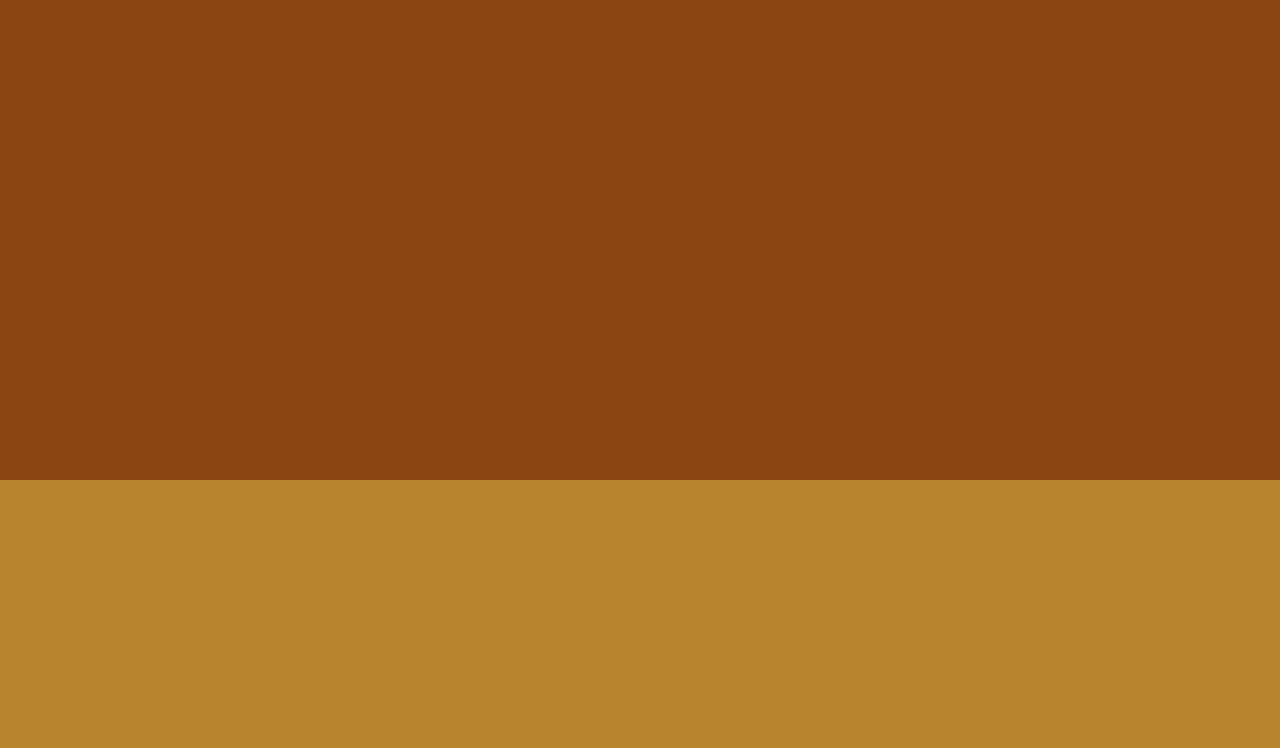
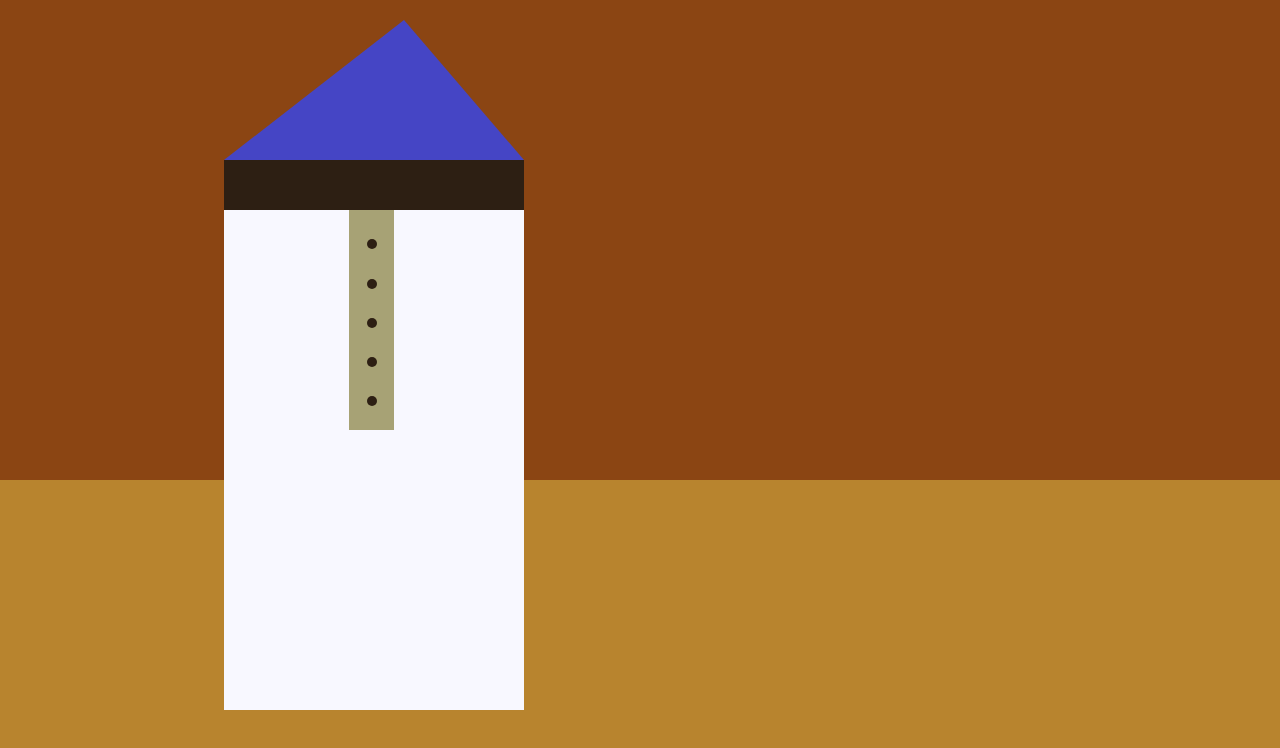
Before and after one commit to nikolas-AI/Picasso-painting-I, a plain HTML site: page index.html in a window 1280 px wide. Drawn offline with Linux system fonts and the light colour scheme.

Commit message:
instruments

```diff
--- a/index.html
+++ b/index.html
@@ -9,5 +9,22 @@
 </head>
 <body>
     <div id="back-wall"></div>
+    <div class="characters">
+        <div id="offwhite-character">
+            <div id="white-hat"></div>
+            <div id="black-mask">
+                <div class="eyes left"></div>
+                <div class="eyes right"></div>
+            </div>
+            <div id="gray-instrument">
+                <div class="black-dot"></div>
+                <div class="black-dot"></div>
+                <div class="black-dot"></div>
+                <div class="black-dot"></div>
+                <div class="black-dot"></div>
+            </div>
+            <div id="tan-table"></div>
+        </div>
+    </div>
 </body>
 </html>
--- a/styles.css
+++ b/styles.css
@@ -4,10 +4,60 @@ body {
 
 #back-wall {
     position: absolute;
+    top: 0;
+    left: 0;
     background-color: #8B4513;
     width: 100%;
     height: 60%;
+    z-index: -1;
+  }
+
+  #offwhite-character {
+    position: absolute;
+    top: 20%;
+    left: 17.5%;
+    width: 300px;
+    height: 550px;
+    background-color: ghostwhite;
+  }
+
+  #white-hat {
+    position: absolute;
+    top: -140px;
+    left: 0;
+    width: 0px;
+    height: 0px;
+    border-style: solid;
+    border-width: 0px 120px 140px 180px;
+    border-color: transparent transparent rgb(69, 69, 197)  transparent;
+  }
+
+  #black-mask {
+    position: absolute;
     top: 0;
     left: 0;
+    z-index: 1;
+    width: 100%;
+    height: 50px;
+    background-color: rgb(45, 31, 19);
+}
 
+#gray-instrument {
+    position: absolute;
+    top: 50px;
+    left: 125px;
+    z-index: 1;
+    width: 15%;
+    height: 40%;
+    background-color: rgb(167, 162, 117);
   }
+
+  .black-dot {
+    display: block;
+    margin: auto;
+    margin-top: 65%;
+    width: 10px;
+    height: 10px;
+    background-color: rgb(45, 31, 19);
+    border-radius: 50%;
+  }
```
